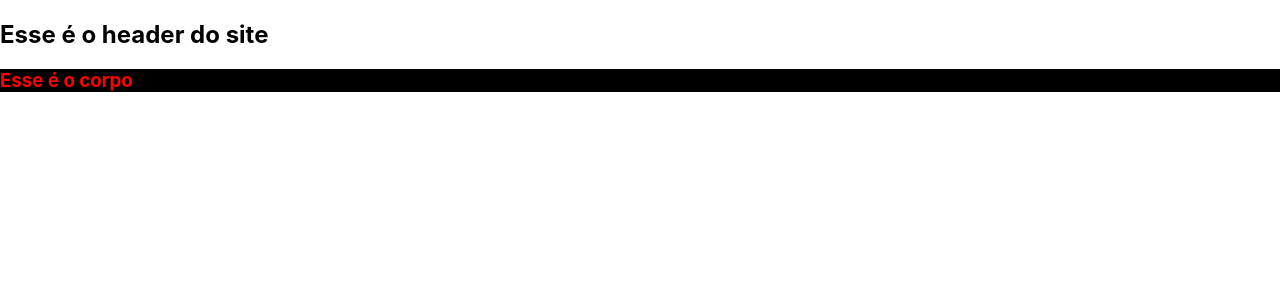
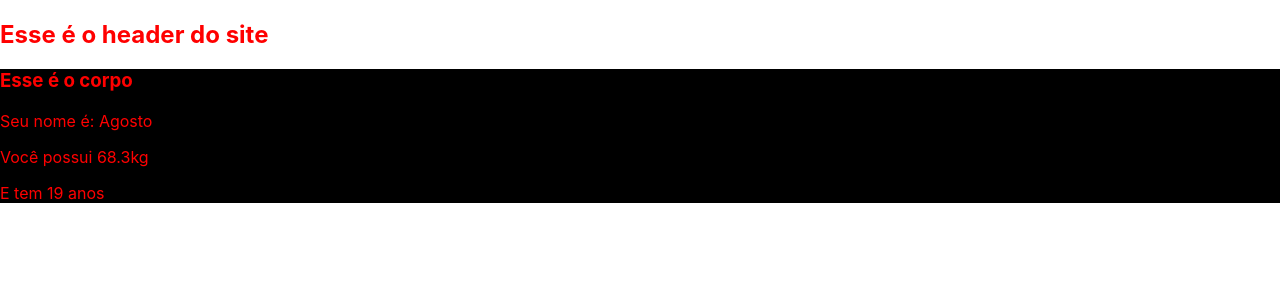
Before and after one commit to agostin-afk/projeto_hackathon, a React (Create React App) app in the folder React/app01/: page / in a window 1280 px wide. Shown: the top 300 px of the page. Built offline with nearby package versions, Linux system fonts and the light colour scheme.

Commit message:
teste com constantes

```diff
--- a/React/app01/src/App.css
+++ b/React/app01/src/App.css
@@ -5,3 +5,6 @@
 #corpoh1{
   color: red;
 }
+*{
+  color: red;
+}
--- a/React/app01/src/App.js
+++ b/React/app01/src/App.js
@@ -4,10 +4,17 @@ import Header from './header';
 import Corpo from './corpo';
 
 function App() {
+  const nome = "Agosto";
+  const idade = 19;
+  const peso = 68.3;
   return (
     <section>
     <Header/>
-    <Corpo/>
+    <Corpo
+    nome={nome}
+    idade={idade}
+    peso={peso}
+    />
     </section>
   );
 }
--- a/React/app01/src/corpo.js
+++ b/React/app01/src/corpo.js
@@ -1,9 +1,12 @@
 import React from 'react'
 
-export default function Corpo(){
+export default function Corpo(props){
     return(
         <section class='Corpo'>
             <h1 id='corpoh1'>Esse é o corpo </h1>
+            <p>Seu nome é: {props.nome}</p>
+            <p>Você possui {props.peso}kg</p>
+            <p>E tem {props.idade} anos</p>
         </section>
     )
 }
```
